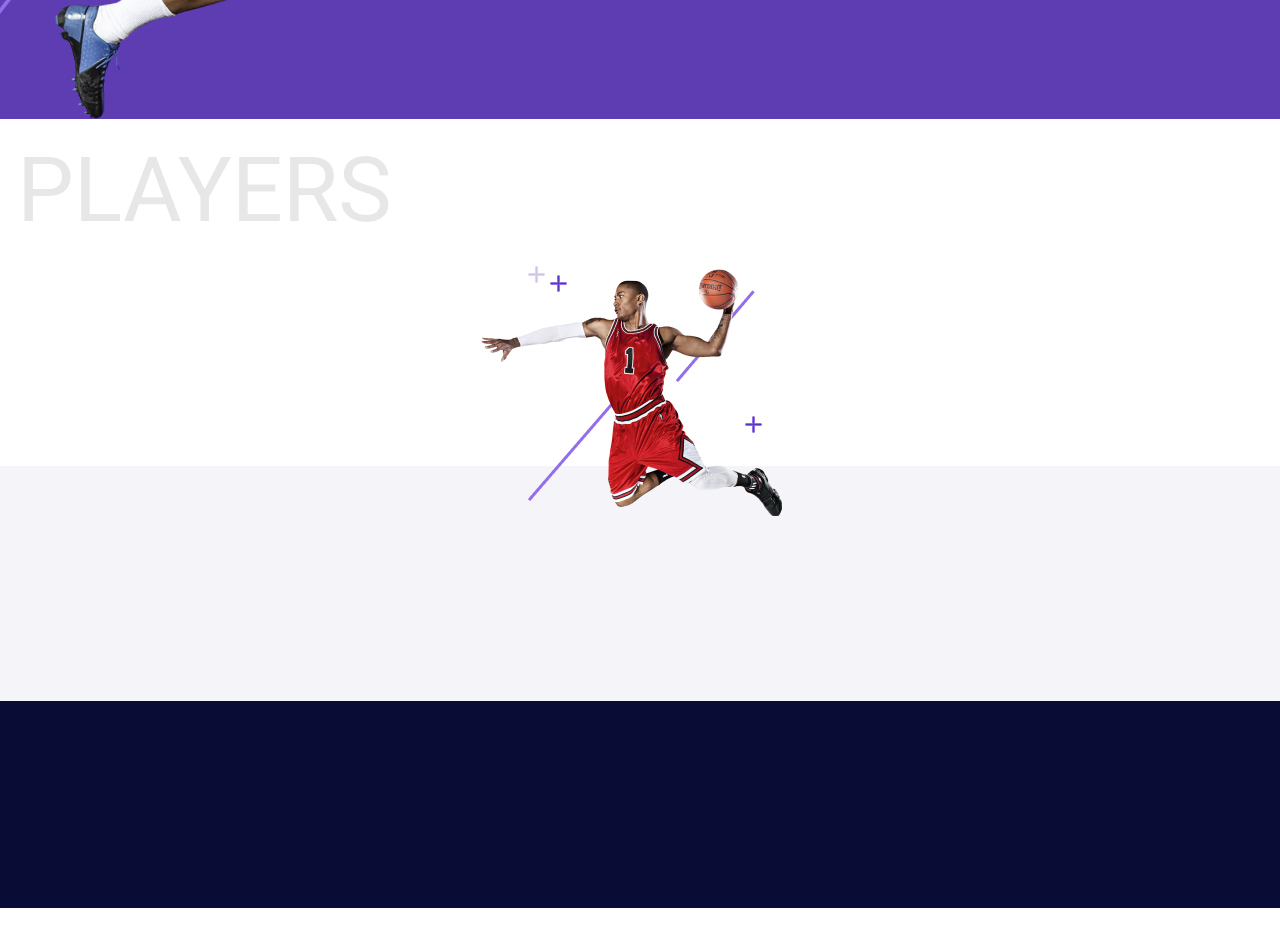
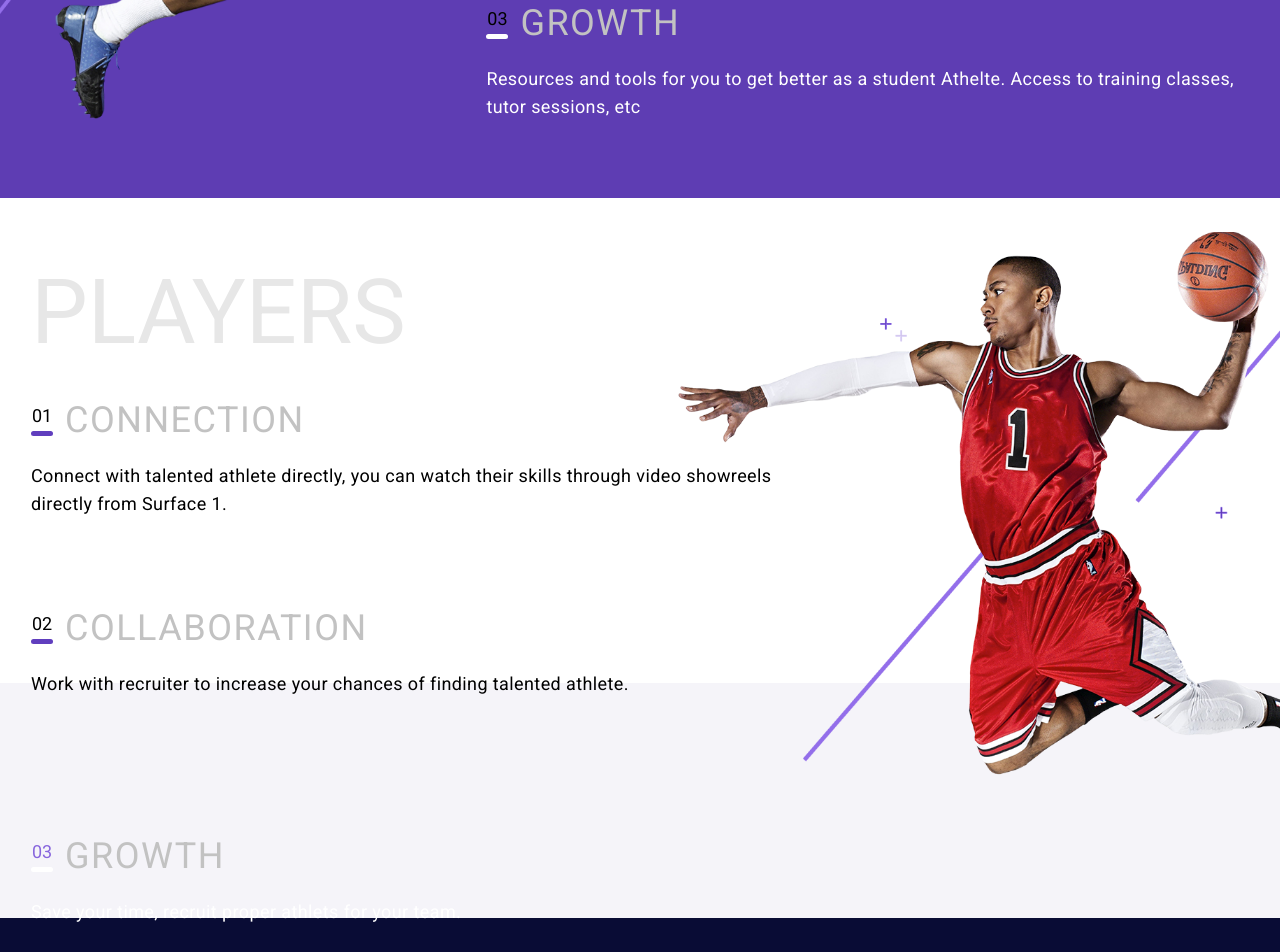
Before and after one commit to papob-boonpat/tri-petch, a React (Create React App) app: page / in a window 1280 px wide. Shown: the part 700-1652 px from the top of the page. Before the commit the page ends 1608 px from the top, so only its background shows below. Built offline with nearby package versions, Linux system fonts and the light colour scheme.

Commit message:
done tablet layout

```diff
--- a/src/App.module.scss
+++ b/src/App.module.scss
@@ -128,6 +128,7 @@
       font-size: 90px;
       line-height: 105px;
     }
+
     .FeaturesMobile {
       display: none;
     }
@@ -166,6 +167,50 @@
 
     .Features {
       display: block;
+
+      .Feature {
+        padding-top: 30px;
+        div:nth-child(1) {
+          display: flex;
+          align-items: center;
+        }
+
+        .Bullet {
+          display: flex;
+          flex-direction: column;
+          align-items: center;
+          justify-content: center;
+
+          div:nth-child(1) {
+            font-size: 18px;
+            line-height: 21px;
+          }
+
+          div:nth-last-child(1) {
+            margin-top: 5px;
+            height: 5px;
+            width: 22px;
+            border-radius: 999999px;
+            background-color: #603ebe;
+          }
+        }
+
+        .Title {
+          color: #c2c2c2;
+          font-size: 36px;
+          line-height: 42px;
+          margin-left: 12px;
+          letter-spacing: 1.5px;
+        }
+
+        .Detail {
+          font-size: 18px;
+          line-height: 28px;
+          margin-top: 21px;
+          letter-spacing: 0.4px;
+          padding-right: 20px;
+        }
+      }
     }
 
     .Athlete {
@@ -179,6 +224,26 @@
         h1 {
           margin-left: 0;
           margin-top: 81px;
+          margin-bottom: 12px;
+        }
+
+        .Feature:nth-of-type(1) {
+          height: 179px;
+        }
+        .Feature:nth-of-type(2) {
+          height: 235px;
+        }
+        .Feature:nth-of-type(3) {
+          height: 207px;
+          .Bullet {
+            div:nth-last-child(1) {
+              background-color: #fff;
+            }
+          }
+
+          .Detail {
+            color: #fff;
+          }
         }
       }
 
@@ -201,11 +266,118 @@
         }
       }
     }
+
+    .Players {
+      display: flex;
+      flex-direction: row-reverse;
+      margin-top: 0;
+
+      & > h1:nth-child(1) {
+        display: none;
+      }
+
+      .Features {
+        padding-left: 31px;
+        h1 {
+          margin-left: 0;
+          margin-top: 51px;
+          margin-bottom: 0px;
+        }
+        .Feature {
+          padding-top: 0;
+        }
+
+        .Feature:nth-of-type(1) {
+          height: 157px;
+          margin-top: 34px;
+        }
+        .Feature:nth-of-type(2) {
+          height: 184px;
+          margin-top: 51px;
+        }
+        .Feature:nth-of-type(3) {
+          height: 163px;
+          margin-top: 44px;
+          .Bullet {
+            div:nth-child(1) {
+              color: #8765dd;
+            }
+            div:nth-last-child(1) {
+              background-color: #fff;
+            }
+          }
+
+          .Detail {
+            color: #fff;
+          }
+        }
+      }
+
+      .PlayersContainer {
+        max-width: 34%;
+        height: 789px;
+        overflow: visible;
+        position: relative;
+
+        .Player {
+          position: absolute;
+          top: 0;
+          left: -120px;
+          background-image: url("./Assets/Player.png");
+          background-size: cover;
+          background-position: top -5px left 0;
+          height: 570px;
+          width: calc(100% + 120px);
+        }
+      }
+    }
+  }
+}
+
+@media screen and (min-width: 720px) {
+  .App .Players .PlayersContainer .Player {
+    position: absolute;
+    top: 0;
+    left: -170px;
+    background-image: url("./Assets/Player.png");
+    background-size: cover;
+    background-position: top -5px left 0;
+    height: 570px;
+    width: calc(100% + 170px);
   }
 }
 
 @media screen and (min-width: 768px) {
   .App {
-    // background-color: lavender;
+    .Content {
+      max-width: 1620px;
+      margin: auto;
+    }
+
+    .Background {
+      & > div:nth-child(1) {
+        height: 345px;
+      }
+      & > div:nth-child(2) {
+        height: 256px;
+        background-color: #f5f4f9;
+      }
+      & > div:nth-child(3) {
+        height: 297px;
+        background-color: #5e3db3;
+      }
+      & > div:nth-child(4) {
+        height: 485px;
+        background-color: #fff;
+      }
+      & > div:nth-child(5) {
+        height: 235px;
+        background-color: #f5f4f9;
+      }
+      & > div:nth-child(6) {
+        height: 207px;
+        background-color: #090c35;
+      }
+    }
   }
 }
--- a/src/App.tsx
+++ b/src/App.tsx
@@ -47,6 +47,7 @@ function App() {
         <div></div>
         <div></div>
       </div>
+      <div className={classes.Content}>
         <div className={classes.Athlete}>
           <h1>ATHLETS</h1>
           <div className={classes.FootBallerContainer}>
@@ -55,7 +56,16 @@ function App() {
           <div className={classes.Features}>
             <h1>ATHLETS</h1>
             {data.athletes.map((feature, i) => (
-            <div key={feature.title}>{feature.title}</div>
+              <div key={feature.title} className={classes.Feature}>
+                <div>
+                  <div className={classes.Bullet}>
+                    <div>{`0${++i}`}</div>
+                    <div></div>
+                  </div>
+                  <div className={classes.Title}>{feature.title}</div>
+                </div>
+                <div className={classes.Detail}>{feature.detail}</div>
+              </div>
             ))}
           </div>
           <div className={classes.FeaturesMobile}>
@@ -80,6 +90,21 @@ function App() {
           <div className={classes.PlayersContainer}>
             <div className={classes.Player}></div>
           </div>
+          <div className={classes.Features}>
+            <h1>PLAYERS</h1>
+            {data.players.map((feature, i) => (
+              <div key={feature.title} className={classes.Feature}>
+                <div>
+                  <div className={classes.Bullet}>
+                    <div>{`0${++i}`}</div>
+                    <div></div>
+                  </div>
+                  <div className={classes.Title}>{feature.title}</div>
+                </div>
+                <div className={classes.Detail}>{feature.detail}</div>
+              </div>
+            ))}
+          </div>
           <div className={classes.FeaturesMobile}>
             <Carousel>
               {data.players.map((feature, i) => (
@@ -98,6 +123,7 @@ function App() {
           </div>
         </div>
       </div>
+    </div>
   );
 }
 
```
Also changed, not shown: src/Assets/Player.png (added). Lines whose indentation alone changed are shown as unchanged.
